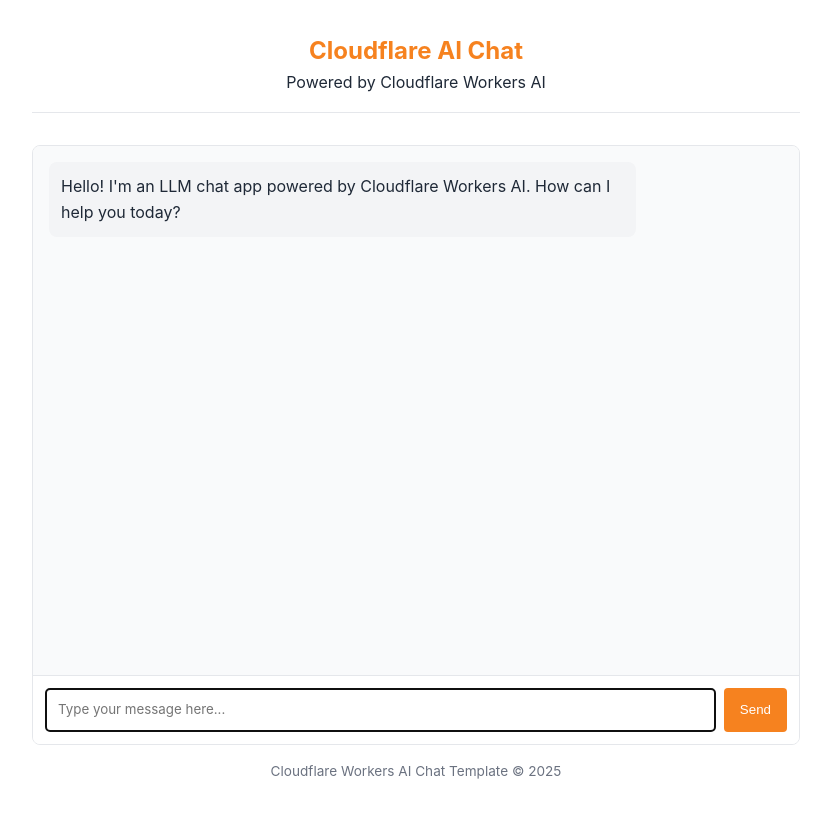
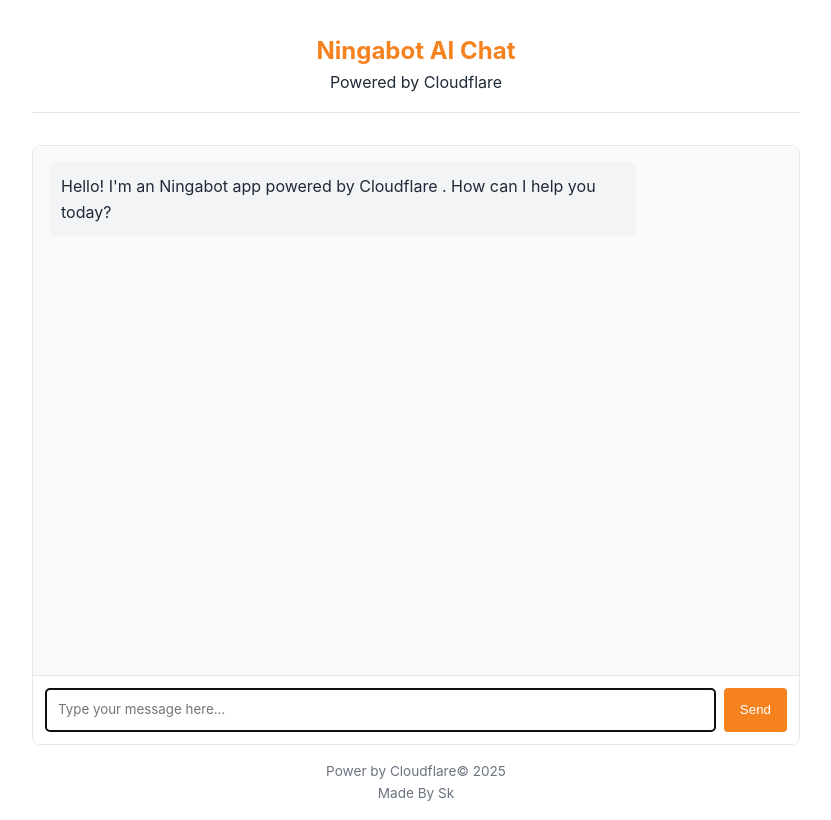
Before and after one commit to Saksham-ad/llm-chat-app-template, a website: page public/index.html in a window 1280 px wide. Shown: the whole page, without its empty margins (224-1055 px from the left). Drawn offline with Linux system fonts and the light colour scheme.

Commit message:
Update index.html

```diff
--- a/public/index.html
+++ b/public/index.html
@@ -138,22 +138,22 @@
   </head>
   <body>
     <header>
-      <h1>Cloudflare AI Chat</h1>
-      <p>Powered by Cloudflare Workers AI</p>
+      <h1>Ningabot AI Chat</h1>
+      <p>Powered by Cloudflare </p>
     </header>
 
     <div class="chat-container">
       <div id="chat-messages" class="chat-messages">
         <div class="message assistant-message">
           <p>
-            Hello! I'm an LLM chat app powered by Cloudflare Workers AI. How can
+            Hello! I'm an Ningabot app powered by Cloudflare . How can
             I help you today?
           </p>
         </div>
       </div>
 
       <div class="typing-indicator" id="typing-indicator">
-        AI is thinking...
+        NingaBot Typing...
       </div>
 
       <div class="message-input">
@@ -168,7 +168,8 @@
     </div>
 
     <footer>
-      <p>Cloudflare Workers AI Chat Template &copy; 2025</p>
+      <p>Power by Cloudflare&copy; 2025</p>
+      <p>Made By Sk</p>
     </footer>
 
     <!-- Chat app script -->
```
